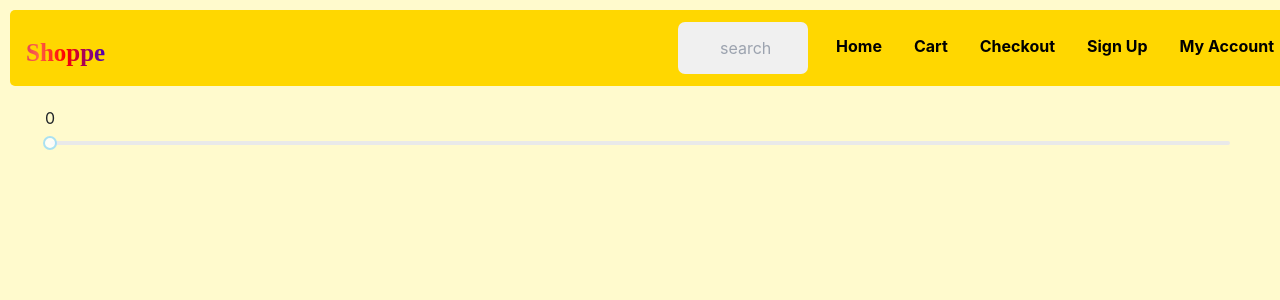
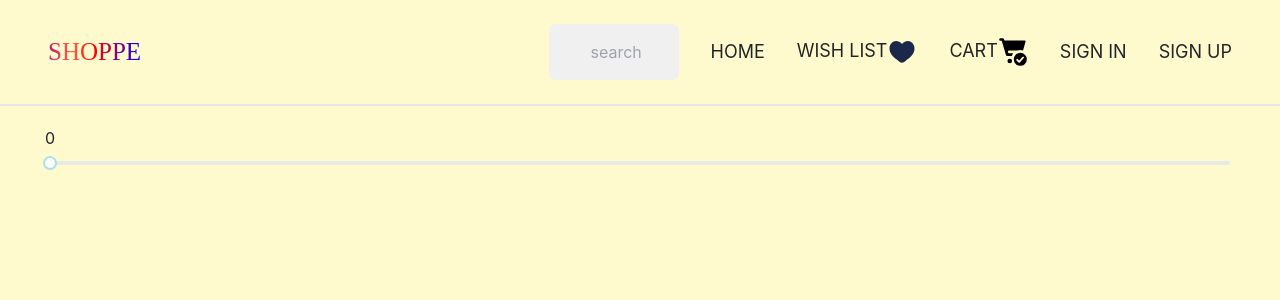
Before and after one commit to Surya-08/E-Commerce, a React (Create React App) app: page /slider in a window 1280 px wide. Shown: the top 300 px of the page. Built offline with nearby package versions, Linux system fonts and the light colour scheme.

Commit message:
refactored navbar

```diff
--- a/src/components/NavBar.jsx
+++ b/src/components/NavBar.jsx
@@ -3,40 +3,85 @@ import "./shopping.css";
 import { Link } from "react-router-dom";
 
 const NavBar = () => {
+  const [isMenuClicked, setIsMenuClicked] = useState(false)
   return (
-    <div className="navigation">
-      <ul>
-        <li style={{ float: "left" }}>
-          <Link to="/" id="shoppe">
+    // <div className="navigation">
+    //   <ul>
+    //     <li style={{ float: "left" }}>
+    //       <Link to="/" id="shoppe">
+    //         Shoppe
+    //       </Link>
+    //     </li>
+    //     <li>
+    //       <Link to="/profile">My Account</Link>
+    //     </li>
+    //     <li>
+    //       <Link to="/signup">Sign Up</Link>
+    //     </li>
+    //     <li>
+    //       <Link to="/checkout">Checkout</Link>
+    //     </li>
+    //     <li>
+    //       <Link to="/cart">Cart</Link>
+    //     </li>
+    //     <li>
+    //       <Link to="/">Home</Link>
+    //     </li>
+    //     <li>
+    //
+    //         <input
+    //           type="search"
+    //           className="nav-search"
+    //           placeholder="search"
+    //         ></input>
+    //       </label>
+    //     </li>
+    //   </ul>
+    // </div>
+    <nav>
+      <div className='w-full flex items-center justify-between px-8 py-4 md:px-12 border-b-2 '>
+        <div className='flex items-center space-x-1 uppercase'>
+          <Link href="/" id="shoppe">
             Shoppe
           </Link>
-        </li>
+        </div>
+        <div className='hidden md:block'>
+          <ul className='flex space-x-4 lg:space-x-8 md:text-md lg:text-lg items-center'>
             <li>
-          <Link to="/profile">My Account</Link>
-        </li>
-        <li>
-          <Link to="/signup">Sign Up</Link>
-        </li>
-        <li>
-          <Link to="/checkout">Checkout</Link>
-        </li>
-        <li>
-          <Link to="/cart">Cart</Link>
-        </li>
-        <li>
-          <Link to="/">Home</Link>
-        </li>
-        <li>
-          <label>
               <input
                 type="search"
                 className="nav-search"
                 placeholder="search"
               ></input>
-          </label>
             </li>
+            <li className='uppercase hover:text-yellow-500'><Link to="/" className='transition-all ease-out duration-300'>Home</Link></li>
+            <li className='uppercase hover:text-yellow-500'><Link to="wishlist" className='transition-all ease-out duration-300 flex'>Wish List<svg width="30px" height="30px" viewBox="0 0 24 24" fill="none" xmlns="http://www.w3.org/2000/svg">
+              <path d="M2 9.1371C2 14 6.01943 16.5914 8.96173 18.9109C10 19.7294 11 20.5 12 20.5C13 20.5 14 19.7294 15.0383 18.9109C17.9806 16.5914 22 14 22 9.1371C22 4.27416 16.4998 0.825464 12 5.50063C7.50016 0.825464 2 4.27416 2 9.1371Z" fill="#1C274C" />
+            </svg></Link></li>
+            <li className='uppercase hover:text-yellow-500'><Link to="checkout" className='transition-all ease-out duration-300 flex'>Cart<svg fill="#000000" width="30px" height="30px" viewBox="0 0 52 52" data-name="Layer 1" xmlns="http://www.w3.org/2000/svg"><path d="M38.67,27.35A11.33,11.33,0,1,1,27.35,38.67h0A11.34,11.34,0,0,1,38.67,27.35ZM20.36,37.63a4,4,0,1,1-4,4v0A4,4,0,0,1,20.36,37.63ZM42.8,34.07l-6.06,6.79L34,38.09a.79.79,0,0,0-1.11,0l0,0-1.11,1.07a.7.7,0,0,0-.07,1l.07.08L35.6,44a1.62,1.62,0,0,0,1.14.48A1.47,1.47,0,0,0,37.87,44l7.19-7.87a.83.83,0,0,0,0-1l-1.12-1.05a.79.79,0,0,0-1.11,0ZM8.2,2a2.42,2.42,0,0,1,2.25,1.7h0l.62,2.16H46.36A1.5,1.5,0,0,1,47.9,7.31a1.24,1.24,0,0,1-.06.47h0L43.66,22.43a1.42,1.42,0,0,1-.52.82,16.42,16.42,0,0,0-4.47-.64,16,16,0,0,0-5.47,1H19.36a2.2,2.2,0,0,0-2.22,2.18,2.11,2.11,0,0,0,.13.75h0v.08a2.26,2.26,0,0,0,2.17,1.62h7.1a16,16,0,0,0-2.77,4.61H16a2.32,2.32,0,0,1-2.25-1.7h0L6.5,6.62H4.33A2.37,2.37,0,0,1,2,4.22V4.16A2.46,2.46,0,0,1,4.48,2H8.2Z" /></svg></Link></li>
+            <li className='uppercase hover:text-yellow-500'><Link to="/signin" className='transition-all ease-out duration-300'>Sign In</Link></li>
+            <li className='uppercase hover:text-yellow-500'><Link to="/signup" className='transition-all ease-out duration-300'>Sign Up</Link></li>
           </ul>
         </div>
+        <div className='md:hidden cursor-pointer' onClick={() => setIsMenuClicked(!isMenuClicked)}>
+          {isMenuClicked ?
+            <svg xmlns="http://www.w3.org/2000/svg" width="34" height="34" viewBox="0 0 24 24" fill="none" stroke="#2a2924" stroke-width="2" stroke-linecap="round" stroke-linejoin="round" class="feather feather-x"><line x1="18" y1="6" x2="6" y2="18"></line><line x1="6" y1="6" x2="18" y2="18"></line></svg>
+            : <svg xmlns="http://www.w3.org/2000/svg" width="34" height="34" viewBox="0 0 24 24" fill="none" stroke="#2a2924" stroke-width="2" stroke-linecap="round" stroke-linejoin="round" class="feather feather-menu"><line x1="3" y1="12" x2="21" y2="12"></line><line x1="3" y1="6" x2="21" y2="6"></line><line x1="3" y1="18" x2="21" y2="18"></line></svg>}
+
+        </div>
+      </div>
+      {isMenuClicked && <div className='md:hidden relative mx-auto py-4 transition-all ease-out duration-300'>
+        <ul className='flex flex-col items-center space-y-4 lg:space-x-14 md:text-md lg:text-lg'>
+          <li className='uppercase border-b-2'><Link to="/" className='transition-all ease-out duration-300'>Home</Link></li>
+          <li className='uppercase border-b-2'><Link to="wishlist" className='transition-all ease-out duration-300 flex'>Wish List<svg width="30px" height="30px" viewBox="0 0 24 24" fill="none" xmlns="http://www.w3.org/2000/svg">
+            <path d="M2 9.1371C2 14 6.01943 16.5914 8.96173 18.9109C10 19.7294 11 20.5 12 20.5C13 20.5 14 19.7294 15.0383 18.9109C17.9806 16.5914 22 14 22 9.1371C22 4.27416 16.4998 0.825464 12 5.50063C7.50016 0.825464 2 4.27416 2 9.1371Z" fill="#1C274C" />
+          </svg></Link></li>
+          <li className='uppercase border-b-2'><Link to="checkout" className='transition-all ease-out duration-300 flex'>Cart<svg fill="#000000" width="30px" height="30px" viewBox="0 0 52 52" data-name="Layer 1" xmlns="http://www.w3.org/2000/svg"><path d="M38.67,27.35A11.33,11.33,0,1,1,27.35,38.67h0A11.34,11.34,0,0,1,38.67,27.35ZM20.36,37.63a4,4,0,1,1-4,4v0A4,4,0,0,1,20.36,37.63ZM42.8,34.07l-6.06,6.79L34,38.09a.79.79,0,0,0-1.11,0l0,0-1.11,1.07a.7.7,0,0,0-.07,1l.07.08L35.6,44a1.62,1.62,0,0,0,1.14.48A1.47,1.47,0,0,0,37.87,44l7.19-7.87a.83.83,0,0,0,0-1l-1.12-1.05a.79.79,0,0,0-1.11,0ZM8.2,2a2.42,2.42,0,0,1,2.25,1.7h0l.62,2.16H46.36A1.5,1.5,0,0,1,47.9,7.31a1.24,1.24,0,0,1-.06.47h0L43.66,22.43a1.42,1.42,0,0,1-.52.82,16.42,16.42,0,0,0-4.47-.64,16,16,0,0,0-5.47,1H19.36a2.2,2.2,0,0,0-2.22,2.18,2.11,2.11,0,0,0,.13.75h0v.08a2.26,2.26,0,0,0,2.17,1.62h7.1a16,16,0,0,0-2.77,4.61H16a2.32,2.32,0,0,1-2.25-1.7h0L6.5,6.62H4.33A2.37,2.37,0,0,1,2,4.22V4.16A2.46,2.46,0,0,1,4.48,2H8.2Z" /></svg></Link></li>
+          <li className='uppercase border-b-2'><Link to="/signin" className='transition-all ease-out duration-300'>Sign In</Link></li>
+          <li className='uppercase border-b-2'><Link to="/signup" className='transition-all ease-out duration-300'>Sign Up</Link></li>
+        </ul>
+      </div>}
+    </nav>
   );
 };
 
```
Lines whose indentation alone changed are shown as unchanged.
